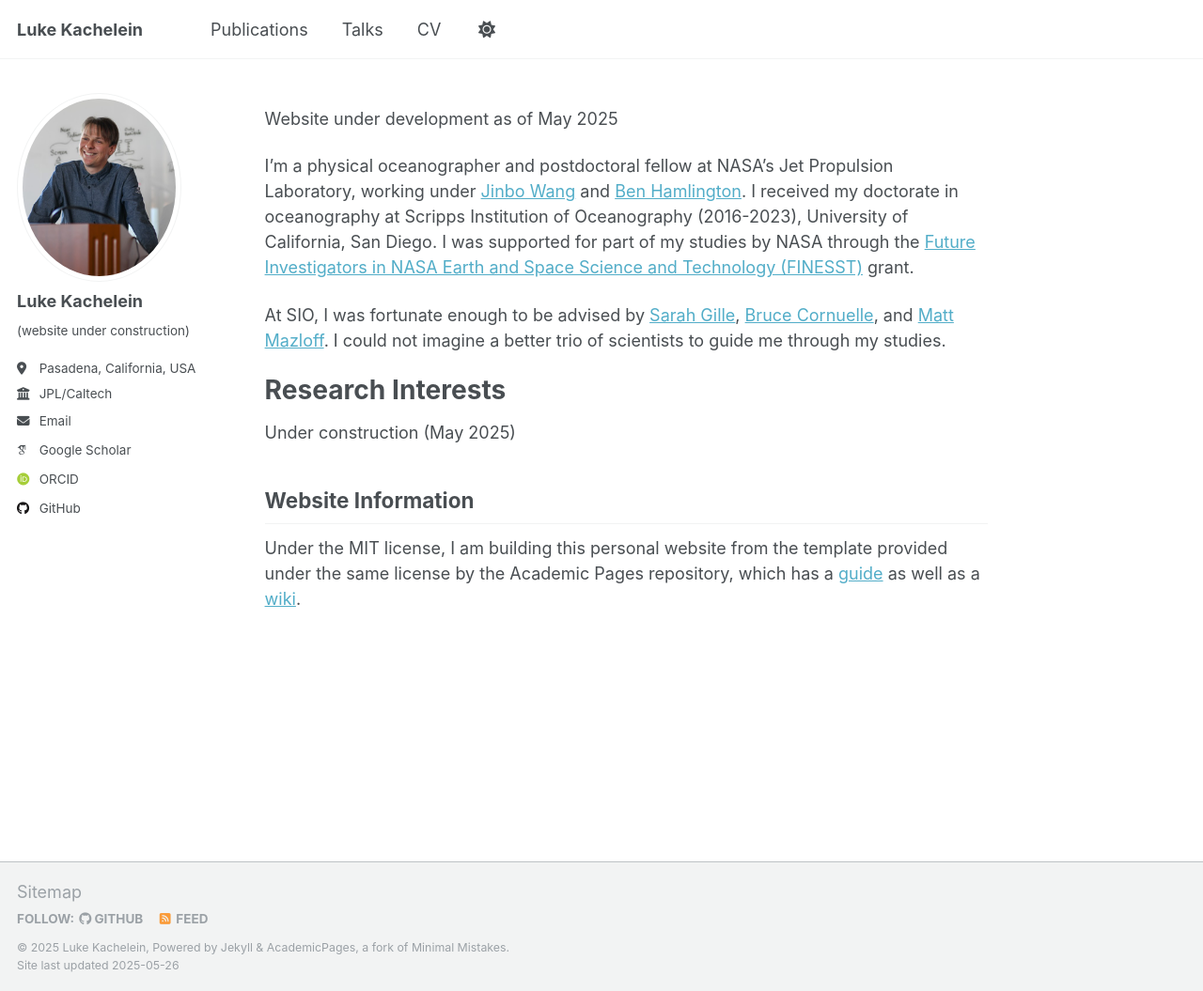
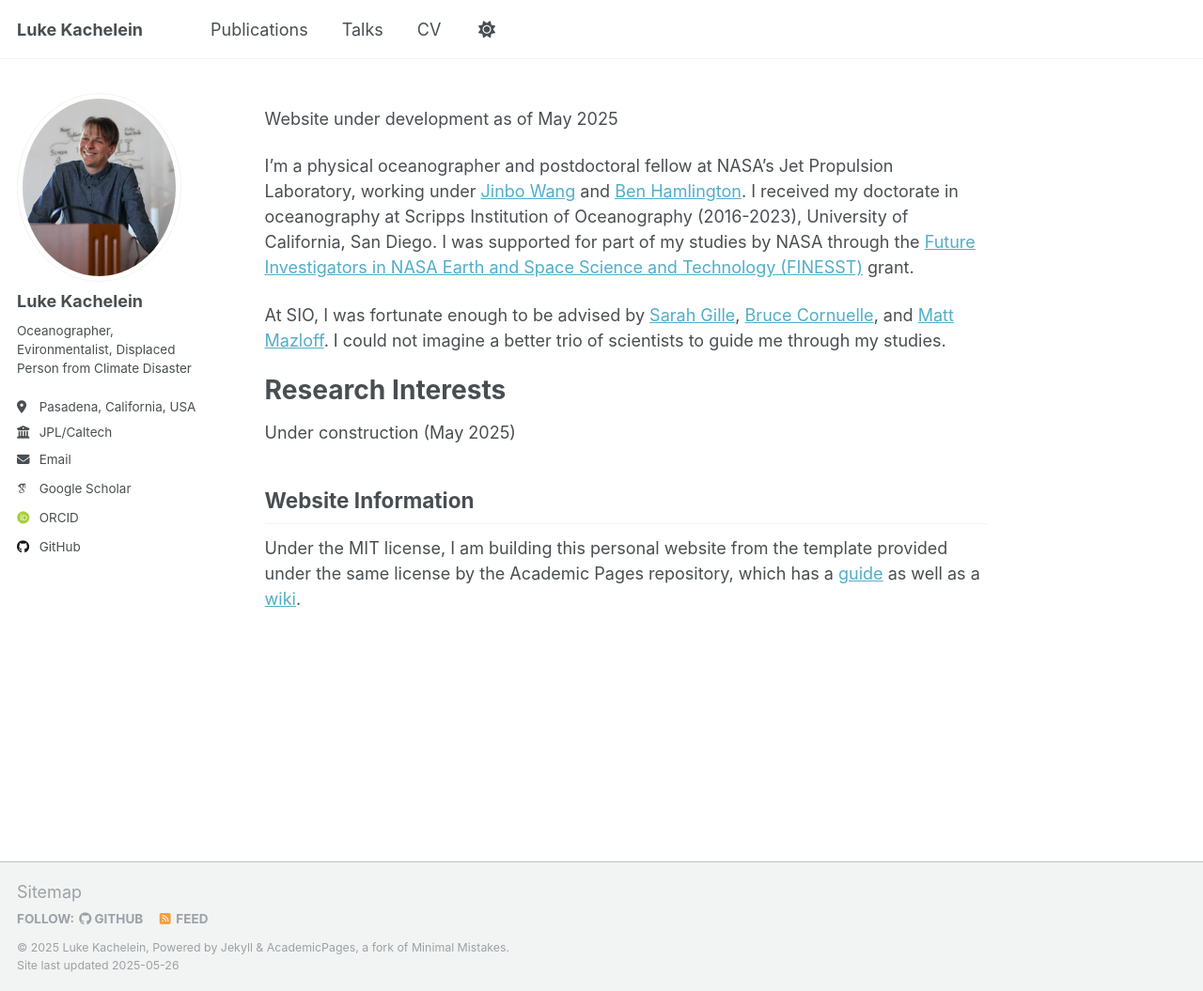
Before and after one commit to lkach/lkach.github.io, a Jekyll site: the page built from _pages/about.md, in a window 1280 px wide and 1055 px high. Shown: the whole window at 94% size. Built offline with Jekyll 4.4.1, drawn with Linux system fonts in a browser that asks for light colours; some web fonts are replaced.

Commit message:
Update _config.yml
Add bio

```diff
--- a/_config.yml
+++ b/_config.yml
@@ -25,7 +25,7 @@ author:
   avatar           : "profile.png"
   name             : "Luke Kachelein"
   pronouns         : # example: "she/her"
-  bio              : "(website under construction)"
+  bio              : "Oceanographer, Evironmentalist, Displaced Person from Climate Disaster"
   location         : "Pasadena, California, USA"
   employer         : "JPL/Caltech"
   uri              : # URL
```
